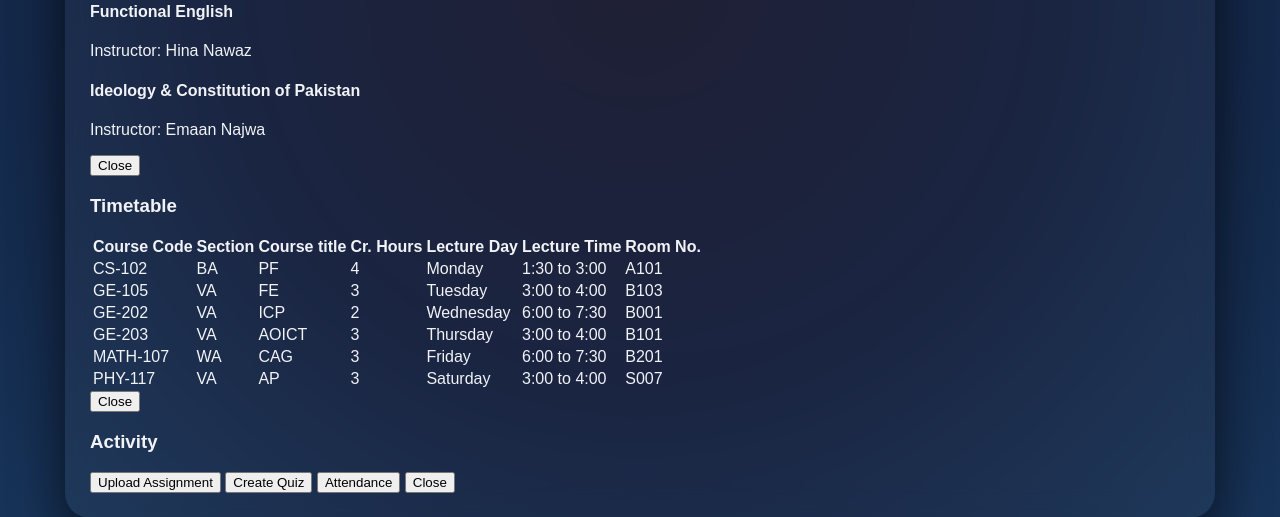
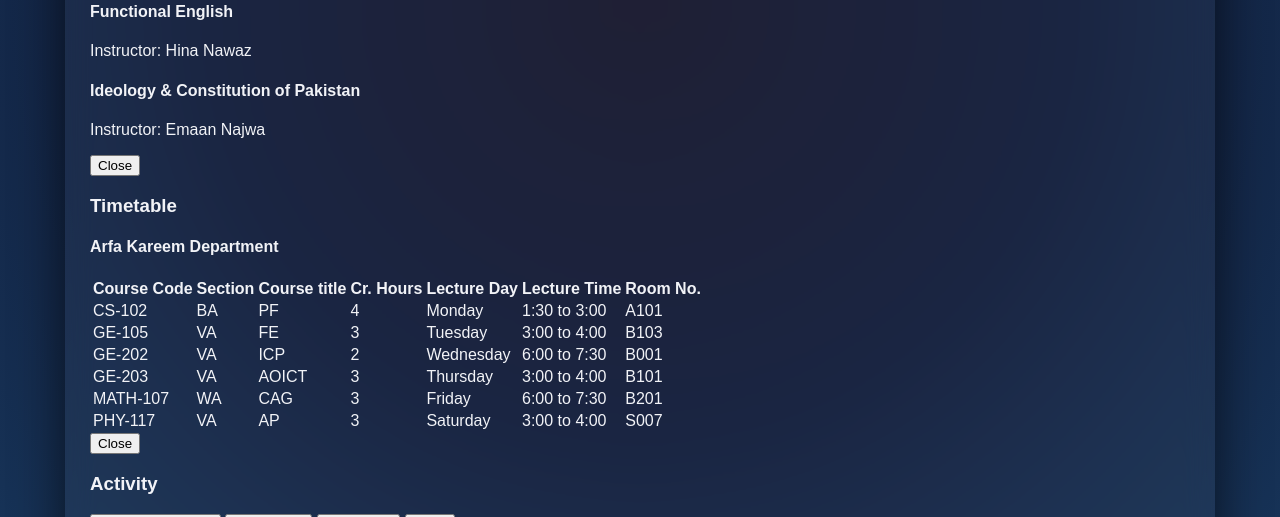
Before and after one commit to beenish-1/LMS_Project, a Flask app: page /dashboard in a window 1280 px wide. Shown: the part 582-1099 px from the top of the page. Run offline with Flask 3, Linux system fonts and the light colour scheme; the visitor is signed in with stand-in values (Sample User, id 1).

Commit message:
Update dashboard.html
updated the timetable to include Arfa kareem department

```diff
--- a/templates/dashboard.html
+++ b/templates/dashboard.html
@@ -51,6 +51,7 @@
     </div>
  <div class="popup-card" id="timetable">
       <h3>Timetable</h3>
+      <h4>Arfa Kareem Department</h4>
       <table>
         <tr><th>Course Code</th><th>Section</th><th>Course title</th><th>Cr. Hours</th><th>Lecture Day</th><th>Lecture Time</th><th>Room No.</th></tr>
         <tr><td>CS-102 </td><td>BA </td><td>PF </td><td>4 </td><td>Monday</td><td>1:30 to 3:00</td><td>A101</td></tr>
```
